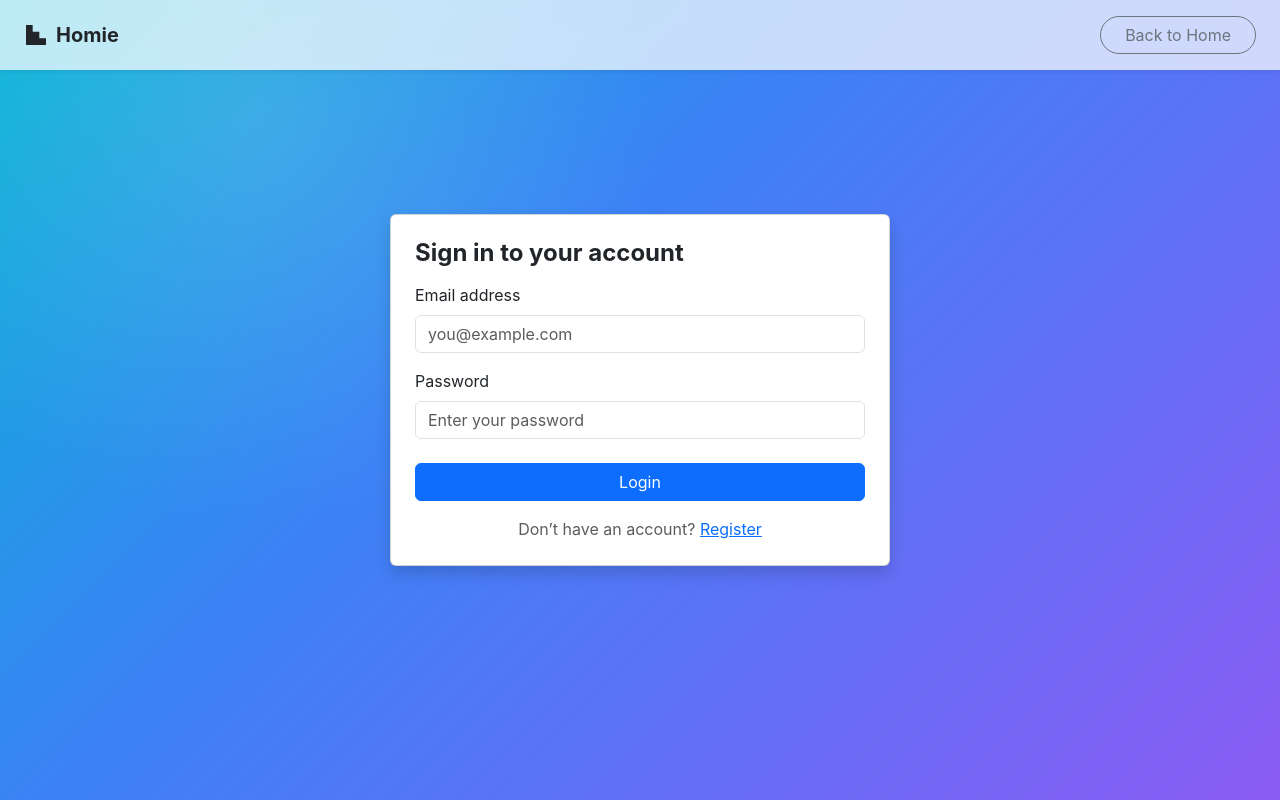
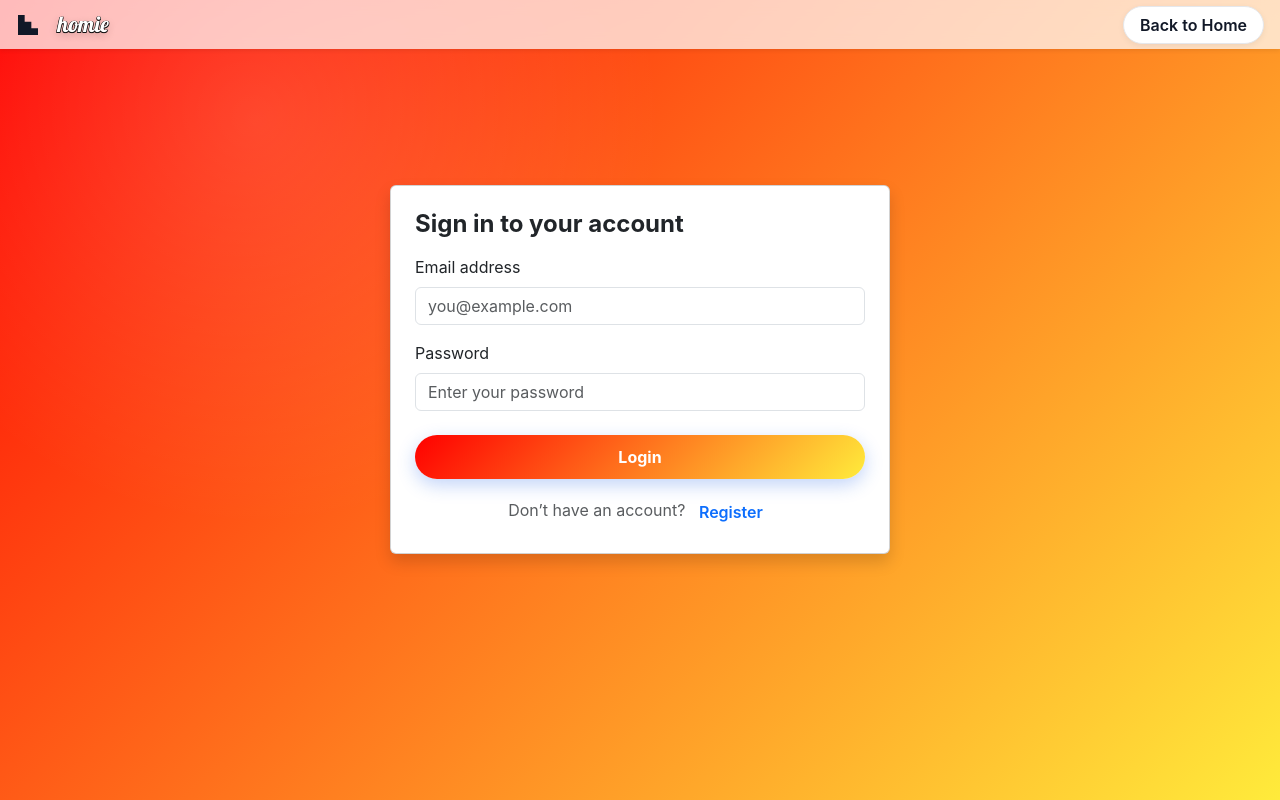
Before and after one commit to ElpiDim/homeFinder-App, a React (Create React App) app in the folder frontend/: page /login in a window 1280 px wide. Built offline with nearby package versions, Linux system fonts and the light colour scheme; no server answers.

Commit message:
change of colors

```diff
--- a/frontend/public/index.html
+++ b/frontend/public/index.html
@@ -1,6 +1,8 @@
 <!DOCTYPE html>
 <html lang="en">
   <head>
+    <link href="https://fonts.googleapis.com/css2?family=Lobster&display=swap" rel="stylesheet">
+
     <meta charset="utf-8" />
     <link rel="icon" href="%PUBLIC_URL%/favicon.ico" />
     <meta name="viewport" content="width=device-width, initial-scale=1" />
--- a/frontend/src/App.css
+++ b/frontend/src/App.css
@@ -65,7 +65,7 @@
 .page-btn-icon { width: 36px; padding: 0; }
 
 .page-btn-active {
-  background: linear-gradient(135deg,#2563eb,#9333ea) !important;
+ background: linear-gradient(135deg,#ff0000,#ffeb3b) !important;
   color: #fff !important;
   border-color: transparent !important;
 }
@@ -110,7 +110,7 @@
   top: 4px;
   bottom: 4px;
   width: 33%;
-  background: linear-gradient(135deg,#2563eb,#9333ea);
+    background: linear-gradient(135deg,#ff0000,#ffeb3b);
   border-radius: 9999px;
   transition: transform 0.3s ease;
   z-index: 1;
--- /dev/null
+++ b/frontend/src/components/Logo.js
@@ -0,0 +1,7 @@
+export default function Logo({ as: Tag = 'h1', className = '' }) {
+  return (
+    <Tag className={`logo-wrap ${className}`}>
+      <span className="logo-word">homie</span>
+    </Tag>
+  );
+}
--- a/frontend/src/index.css
+++ b/frontend/src/index.css
@@ -1,14 +1,140 @@
+/* ================================
+   Global tokens & base styles
+   ================================ */
+
+:root {
+  /* Bootstrap primary (solid) */
+  --bs-primary: #ff0000;
+  --bs-primary-rgb: 255, 0, 0;
+
+  /* Brand palette */
+  --brand-start: #ff0000;
+  --brand-end:   #ffeb3b;
+  --brand-grad:  linear-gradient(135deg, var(--brand-start), var(--brand-end));
+
+  /* UI tokens */
+  --ui-bg: rgba(255,255,255,.72); /* glassy navbar/card bg */
+  --text: #111827;
+  --muted: #6b7280;
+  --border: #e5e7eb;
+}
+
+html, body, #root { height: 100%; }
 
 body {
   margin: 0;
-  font-family: -apple-system, BlinkMacSystemFont, 'Segoe UI', 'Roboto', 'Oxygen',
+  color: var(--text);
+  font-family:
+    -apple-system, BlinkMacSystemFont, 'Segoe UI', 'Roboto', 'Oxygen',
     'Ubuntu', 'Cantarell', 'Fira Sans', 'Droid Sans', 'Helvetica Neue',
     sans-serif;
   -webkit-font-smoothing: antialiased;
   -moz-osx-font-smoothing: grayscale;
 }
 
-code {
-  font-family: source-code-pro, Menlo, Monaco, Consolas, 'Courier New',
-    monospace;
+code { font-family: source-code-pro, Menlo, Monaco, Consolas, 'Courier New', monospace; }
+
+/* ================================
+   Brand Logo
+   ================================ */
+
+/* Default: GRADIENT logo */
+.logo-word{
+  display:inline-block;                 /* για Firefox/Edge */
+  font-family:'Lobster',cursive;        /* βάλε εδώ ό,τι font επέλεξες */
+  font-size:clamp(44px,7vw,96px);
+  line-height:1;
+  text-transform:lowercase;
+
+  /* Gradient fill */
+  background:var(--brand-grad);
+  -webkit-background-clip:text;
+  background-clip:text;                 /* non-WebKit */
+  -webkit-text-fill-color:transparent;
+  color:transparent;                    /* Firefox fallback */
+
+  /* Διακριτικό outline για ανάγνωση */
+  text-shadow:
+    .5px .5px 0 #111, -.5px .5px 0 #111,
+    .5px -.5px 0 #111, -.5px -.5px 0 #111,
+    0 4px 10px rgba(0,0,0,.18);
 }
+
+.logo-wrap{ display:inline-block; padding:.2rem .6rem; border-radius:16px; }
+
+/* Variant: WHITE logo με σκιές (χρησιμοποίησέ το με wrapper .logo-white) */
+.logo-white .logo-word{
+  background:none !important;
+  -webkit-background-clip:initial; background-clip:initial;
+  -webkit-text-fill-color:#fff !important; color:#fff !important;
+  text-shadow:
+    0 1px 0 rgba(0,0,0,.35),
+    0 4px 8px rgba(0,0,0,.35),
+    0 12px 24px rgba(0,0,0,.25);
+}
+
+/* ================================
+   Buttons
+   ================================ */
+
+.btn-brand{
+  background:var(--brand-grad);
+  color:#fff !important;
+  border:none;
+  box-shadow:0 6px 18px rgba(37,99,235,.28);
+}
+.btn-brand:hover{ filter:brightness(.95); }
+
+.btn-brand-outline{
+  background:#fff;
+  color:var(--text) !important;
+  border:1px solid var(--border);
+  transition:all .25s ease;
+  box-shadow:0 2px 6px rgba(0,0,0,.06);
+}
+.btn-brand-outline:hover{
+  background:var(--brand-grad);
+  color:#fff !important;
+  border:none;
+}
+
+/* ================================
+   Layout & Utilities
+   ================================ */
+
+/* Λευκό page background helper */
+.page-white{ min-height:100vh; background:#fff; }
+
+/* Προαιρετικό brand gradient background */
+.brand-page-bg{
+  min-height:100vh;
+  background:
+    radial-gradient(800px circle at 20% 10%, rgba(255,255,255,.12), rgba(255,255,255,0) 40%),
+    var(--brand-grad);
+  background-attachment:fixed;
+}
+
+/* Glassy navbar/card */
+.glass-bg{
+  background:var(--ui-bg);
+  backdrop-filter:blur(8px);
+  -webkit-backdrop-filter:blur(8px);
+}
+
+/* Compact navbar + μικρό logo */
+.compact-nav{ padding-block:.35rem !important; }
+.compact-nav .logo-word{
+  font-size:22px;
+  text-shadow:
+    .5px .5px 0 #111, -.5px .5px 0 #111,
+    .5px -.5px 0 #111, -.5px -.5px 0 #111,
+    0 3px 8px rgba(0,0,0,.20);
+}
+
+/* Compact hero (λιγότερο κάθετο κενό) */
+.hero-compact{ padding:24px 0 !important; }
+
+/* Misc */
+.text-muted-2{ color:var(--muted); }
+.border-soft{ border:1px solid var(--border); }
+.card.rounded-4, .rounded-4{ border-radius:1rem; }
--- a/frontend/src/pages/Dashboard.js
+++ b/frontend/src/pages/Dashboard.js
@@ -445,7 +445,7 @@ function Dashboard() {
               to="/add-property"
               className="btn d-flex align-items-center gap-2 px-3 py-2 rounded-pill shadow-sm"
               style={{
-                background: "linear-gradient(135deg,#2563eb,#9333ea)",
+                background: "linear-gradient(135deg,#ff0000,#ffeb3b)",
                 color: "#fff",
                 fontWeight: 600,
                 border: "none"
@@ -519,7 +519,7 @@ function Dashboard() {
               <button
                 type="button"
                 onClick={() => setShowProfileMenu(v => !v)}
-                onMouseEnter={(e) => { e.currentTarget.style.background = 'linear-gradient(135deg,#2563eb,#9333ea)'; e.currentTarget.style.color = '#fff'; e.currentTarget.style.border = 'none'; }}
+                  onMouseEnter={(e) => { e.currentTarget.style.background = 'linear-gradient(135deg,#ff0000,#ffeb3b)'; e.currentTarget.style.color = '#fff'; e.currentTarget.style.border = 'none'; }}
                 onMouseLeave={(e) => { e.currentTarget.style.background = '#fff'; e.currentTarget.style.color = '#111827'; e.currentTarget.style.border = '1px solid #e5e7eb'; }}
                 className="btn d-flex align-items-center gap-2 px-3 py-2 rounded-pill shadow-sm"
                 aria-haspopup="true"
@@ -571,7 +571,7 @@ function Dashboard() {
             <Link
               to="/profile"
               className="btn d-flex align-items-center gap-2 px-3 py-2 rounded-pill shadow-sm text-decoration-none"
-              onMouseEnter={(e) => { e.currentTarget.style.background = 'linear-gradient(135deg,#2563eb,#9333ea)'; e.currentTarget.style.color = '#fff'; e.currentTarget.style.border = 'none'; }}
+               onMouseEnter={(e) => { e.currentTarget.style.background = 'linear-gradient(135deg,#ff0000,#ffeb3b)'; e.currentTarget.style.color = '#fff'; e.currentTarget.style.border = 'none'; }}
               onMouseLeave={(e) => { e.currentTarget.style.background = '#fff'; e.currentTarget.style.color = '#111827'; e.currentTarget.style.border = '1px solid #e5e7eb'; }}
               style={{
                 background: '#fff',
--- a/frontend/src/pages/Favorites.js
+++ b/frontend/src/pages/Favorites.js
@@ -111,7 +111,7 @@ export default function Favorites() {
             <Button
               onClick={() => navigate('/dashboard')}
               className="rounded-pill px-4"
-              style={{ background: 'linear-gradient(135deg,#2563eb,#1d4ed8)', border: 'none' }}
+              style={{ background: 'linear-gradient(135deg,#ff0000,#ffeb3b)', border: 'none' }}
             >
               Browse Properties
             </Button>
@@ -156,7 +156,7 @@ export default function Favorites() {
                             <Badge
                               bg="primary"
                               title="Type"
-                              style={{ background: 'linear-gradient(135deg,#2563eb,#1d4ed8)' }}
+                              style={{ background: 'linear-gradient(135deg,#ff0000,#ffeb3b)' }}
                             >
                               {p.type}
                             </Badge>
--- a/frontend/src/pages/Home.js
+++ b/frontend/src/pages/Home.js
@@ -3,13 +3,31 @@ import React, { useEffect, useState } from "react";
 import { Link } from "react-router-dom";
 import api from "../api";
 import GoogleMapView from "../components/GoogleMapView";
+import Logo from "../components/Logo";
 
 function Home() {
   const [properties, setProperties] = useState([]);
   const [userLat, setUserLat] = useState(null);
   const [userLng, setUserLng] = useState(null);
 
-  // 1) Προαιρετικά: γεωτοποθεσία χρήστη
+  const API_ORIGIN =
+    (process.env.REACT_APP_API_URL ? process.env.REACT_APP_API_URL.replace(/\/+$/, "") : "") ||
+    (typeof window !== "undefined" ? window.location.origin : "");
+
+  const normalizeUploadPath = (src) => {
+    if (!src) return "";
+    if (src.startsWith("http")) return src;
+    const clean = src.replace(/^\/+/, "");
+    return clean.startsWith("uploads/") ? `/${clean}` : `/uploads/${clean}`;
+  };
+
+  const imgUrl = (src) =>
+    src
+      ? src.startsWith("http")
+        ? src
+        : `${API_ORIGIN}${normalizeUploadPath(src)}`
+      : "https://via.placeholder.com/400x200?text=No+Image";
+
   useEffect(() => {
     if (!navigator.geolocation) return;
     navigator.geolocation.getCurrentPosition(
@@ -22,7 +40,6 @@ function Home() {
     );
   }, []);
 
-  // 2) Featured με sort=relevance
   useEffect(() => {
     const fetchFeatured = async () => {
       try {
@@ -33,141 +50,53 @@ function Home() {
             lat: userLat ?? undefined,
             lng: userLng ?? undefined,
             page: 1,
-            limit: 24,
-          },
+            limit: 24
+          }
         });
-
         const items = Array.isArray(res.data) ? res.data : res.data?.items ?? [];
         setProperties(items);
-      } catch (err) {
-        console.error("Failed to load featured properties:", err);
+      } catch {
         setProperties([]);
       }
     };
     fetchFeatured();
   }, [userLat, userLng]);
 
-  const pageGradient = {
-    minHeight: "100vh",
-    background:
-      "linear-gradient(135deg, #eef2ff 0%, #e0e7ff 22%, #fce7f3 50%, #ffe4e6 72%, #fff7ed 100%)",
-  };
-
-  const imgUrl = (src) =>
-    src
-      ? src.startsWith("http")
-        ? src
-        : `http://localhost:5000${src}`
-      : "https://via.placeholder.com/400x200?text=No+Image";
-
   return (
-    <div style={pageGradient}>
-      {/* Header */}
+    <div className="page-white">
+      {/* Header (white, compact) */}
       <nav
-        className="navbar navbar-expand-lg px-4 py-3 shadow-sm"
-        style={{
-          background: "rgba(255,255,255,0.72)",
-          backdropFilter: "blur(8px)",
-          WebkitBackdropFilter: "blur(8px)",
-          position: "sticky",
-          top: 0,
-          zIndex: 5000,
-        }}
-      >
+        className="navbar navbar-expand-lg px-3 compact-nav shadow-sm bg-white border-bottom border-soft"
+        style={{ position: "sticky", top: 0, zIndex: 5000 }}
+>
         <div className="d-flex align-items-center gap-2">
           <span role="img" aria-label="home">🏠</span>
-          <h5
-            className="mb-0"
-            style={{
-              fontFamily: "'Poppins','Fredoka',sans-serif",
-              fontWeight: 600,
-              textTransform: "lowercase",
-              background: "linear-gradient(90deg,#2563eb,#9333ea)",
-              WebkitBackgroundClip: "text",
-              WebkitTextFillColor: "transparent",
-            }}
-          >
-            homie
-          </h5>
+          {/* Gradient logo (ΔΕΝ βάζουμε logo-white) */}
+          <Logo as="h5" className="mb-0" />
         </div>
 
         <div className="ms-auto d-flex align-items-center gap-2 gap-sm-3">
-          {/* Login: λευκό κουμπί με gradient hover */}
-          <Link
-            to="/login"
-            className="btn rounded-pill px-3 px-sm-4 fw-semibold"
-            style={{
-              background: "#fff",
-              color: "#111827",
-              border: "1px solid #e5e7eb",
-              transition: "all .25s ease",
-              boxShadow: "0 2px 6px rgba(0,0,0,0.06)",
-            }}
-            onMouseEnter={(e) => {
-              e.currentTarget.style.background =
-                "linear-gradient(135deg, #2563eb, #9333ea)";
-              e.currentTarget.style.color = "#fff";
-              e.currentTarget.style.border = "none";
-            }}
-            onMouseLeave={(e) => {
-              e.currentTarget.style.background = "#fff";
-              e.currentTarget.style.color = "#111827";
-              e.currentTarget.style.border = "1px solid #e5e7eb";
-            }}
-          >
+          <Link to="/login" className="btn btn-brand-outline rounded-pill px-3 px-sm-4 fw-semibold">
             Login
           </Link>
-
-          {/* Register: γεμάτο gradient */}
-          <Link
-            to="/register"
-            className="btn rounded-pill px-3 px-sm-4 fw-semibold"
-            style={{
-              background: "linear-gradient(135deg,#2563eb,#9333ea)",
-              color: "#fff",
-              border: "none",
-              boxShadow: "0 6px 18px rgba(37,99,235,.28)",
-            }}
-          >
+          <Link to="/register" className="btn btn-brand rounded-pill px-3 px-sm-4 fw-semibold">
             Register
           </Link>
         </div>
       </nav>
 
-      {/* Hero */}
-      <section className="text-center py-5 d-flex flex-column justify-content-center align-items-center">
+      {/* Hero (compact) */}
+      <section className="hero-compact text-center d-flex flex-column justify-content-center align-items-center bg-white">
         <div className="container">
-          <h1
-            className="mb-2"
-            style={{
-              fontFamily: "'Poppins','Fredoka',sans-serif",
-              fontSize: "3rem",
-              fontWeight: 600,
-              textTransform: "lowercase",
-              letterSpacing: "0.5px",
-            }}
-          >
-            <span
-              style={{
-                background: "linear-gradient(90deg, #2563eb, #9333ea)",
-                WebkitBackgroundClip: "text",
-                WebkitTextFillColor: "transparent",
-              }}
-            >
-              homie
-            </span>
-          </h1>
-
+          {/* Gradient logo στο hero */}
+          <Logo />
           <p className="lead mb-0">Find a house, make it your home in a click.</p>
         </div>
       </section>
 
       {/* Map */}
-      <div className="container my-5">
-        <div
-          className="card border-0 shadow-sm rounded-4"
-          style={{ overflow: "hidden" }}
-        >
+      <div className="container my-4">
+        <div className="card border-0 shadow-sm rounded-4" style={{ overflow: "hidden" }}>
           <GoogleMapView
             properties={Array.isArray(properties) ? properties : []}
             height="320px"
@@ -185,10 +114,7 @@ function Home() {
           ) : (
             properties.map((prop) => (
               <div className="col-md-4" key={prop._id}>
-                <Link
-                  to={`/property/${prop._id}`}
-                  className="text-decoration-none text-dark"
-                >
+                <Link to={`/property/${prop._id}`} className="text-decoration-none text-dark">
                   <div className="card border-0 shadow-sm h-100 rounded-4">
                     <div
                       className="rounded-top"
@@ -198,7 +124,7 @@ function Home() {
                         backgroundPosition: "center",
                         height: "200px",
                         borderTopLeftRadius: "1rem",
-                        borderTopRightRadius: "1rem",
+                        borderTopRightRadius: "1rem"
                       }}
                     />
                     <div className="card-body">
@@ -209,9 +135,7 @@ function Home() {
                           💶 {Number(prop.price).toLocaleString()} €
                         </p>
                       )}
-                      {prop.type && (
-                        <p className="card-text text-muted">🏷️ {prop.type}</p>
-                      )}
+                      {prop.type && <p className="card-text text-muted">🏷️ {prop.type}</p>}
                     </div>
                   </div>
                 </Link>
--- a/frontend/src/pages/Login.js
+++ b/frontend/src/pages/Login.js
@@ -1,7 +1,9 @@
+// src/pages/Login.jsx
 import React, { useState } from 'react';
 import { useNavigate, Link } from 'react-router-dom';
 import { useAuth } from '../context/AuthContext';
 import { loginUser } from '../services/authService';
+import Logo from '../components/Logo';
 
 function Login() {
   const [email, setEmail] = useState('');
@@ -10,11 +12,11 @@ function Login() {
   const { setUser } = useAuth();
   const navigate = useNavigate();
 
-  // Same vibrant gradient used on Login
+  // ίδιο vibrant gradient με Register
   const pageGradient = {
     minHeight: '100vh',
     background:
-      'radial-gradient(900px circle at 20% 15%, rgba(255,255,255,0.14), rgba(255,255,255,0) 45%), linear-gradient(135deg, #06B6D4 0%, #3B82F6 40%, #8B5CF6 100%)',
+      'radial-gradient(900px circle at 20% 15%, rgba(255,255,255,0.14), rgba(255,255,255,0) 45%), linear-gradient(135deg, #ff0000 0%, #ffeb3b 100%)',
     backgroundAttachment: 'fixed',
   };
 
@@ -34,23 +36,23 @@ function Login() {
 
   return (
     <div style={pageGradient}>
-      {/* Navbar (translucent over the gradient) */}
+      {/* Navbar (compact + glass) */}
       <nav
-        className="navbar navbar-expand-lg px-4 py-3 shadow-sm"
-        style={{
-          background: 'rgba(255,255,255,0.72)',
-          backdropFilter: 'blur(8px)',
-          WebkitBackdropFilter: 'blur(8px)',
-        }}
+        className="navbar navbar-expand-lg px-3 compact-nav shadow-sm glass-bg"
+        style={{ position: 'sticky', top: 0, zIndex: 5000 }}
       >
         <div className="d-flex align-items-center gap-2">
-          <svg width="24" height="24" fill="currentColor" viewBox="0 0 48 48">
+          <svg width="24" height="24" fill="currentColor" viewBox="0 0 48 48" aria-hidden="true">
             <path d="M4 4H17.3334V17.3334H30.6666V30.6666H44V44H4V4Z" />
           </svg>
-          <h5 className="mb-0 fw-bold">Homie</h5>
+        {/* Brand logo (λευκό με σκιές) */}
+          <Logo as="h5" className="mb-0 logo-white" />
         </div>
+
         <div className="ms-auto d-flex align-items-center gap-3">
-          <Link to="/" className="btn btn-outline-secondary rounded-pill px-4">Back to Home</Link>
+          <Link to="/" className="btn btn-brand-outline rounded-pill px-3 fw-semibold">
+            Back to Home
+          </Link>
         </div>
       </nav>
 
@@ -58,7 +60,7 @@ function Login() {
       <div className="container d-flex justify-content-center align-items-center" style={{ minHeight: '80vh' }}>
         <div className="card shadow p-4" style={{ maxWidth: '500px', width: '100%' }}>
           <h4 className="fw-bold mb-3">Sign in to your account</h4>
-          {message && <div className="alert alert-info">{message}</div>}
+          {message && <div className="alert alert-info rounded-pill">{message}</div>}
 
           <form onSubmit={handleLogin}>
             <div className="mb-3">
@@ -86,13 +88,17 @@ function Login() {
             </div>
 
             <div className="d-grid">
-              <button type="submit" className="btn btn-primary">Login</button>
+              <button type="submit" className="btn btn-brand rounded-pill" style={{ height: 44, fontWeight: 700 }}>
+                Login
+              </button>
             </div>
           </form>
 
           <div className="mt-3 text-center">
             <span className="text-muted">Don’t have an account? </span>
-            <Link to="/register">Register</Link>
+            <Link to="/register" className="btn btn-link rounded-pill px-2 py-1" style={{ textDecoration: 'none', fontWeight: 600 }}>
+              Register
+            </Link>
           </div>
         </div>
       </div>
--- a/frontend/src/pages/Register.js
+++ b/frontend/src/pages/Register.js
@@ -21,7 +21,7 @@ function Register() {
   const pageGradient = {
     minHeight: '100vh',
     background:
-      'radial-gradient(900px circle at 20% 15%, rgba(255,255,255,0.14), rgba(255,255,255,0) 45%), linear-gradient(135deg, #06B6D4 0%, #3B82F6 40%, #8B5CF6 100%)',
+       'radial-gradient(900px circle at 20% 15%, rgba(255,255,255,0.14), rgba(255,255,255,0) 45%), linear-gradient(135deg, #ff0000 0%, #ffeb3b 100%)',
     backgroundAttachment: 'fixed',
   };
 
@@ -60,7 +60,7 @@ function Register() {
             style={{
               fontFamily: "'Poppins','Fredoka',sans-serif",
               textTransform: 'lowercase',
-              background: 'linear-gradient(90deg,#2563eb,#9333ea)',
+               background: 'linear-gradient(90deg,#ff0000,#ffeb3b)',
               WebkitBackgroundClip: 'text',
               WebkitTextFillColor: 'transparent',
             }}
@@ -143,7 +143,7 @@ function Register() {
                 style={{
                   fontWeight: 700,
                   height: 44,
-                  background: 'linear-gradient(135deg, #2563eb, #9333ea)',
+                  background: 'linear-gradient(135deg, #ff0000, #ffeb3b)',
                   color: '#fff',
                   border: 'none',
                 }}
```
Also changed, not shown: frontend/src/components/Layout.js (+5 -5 lines).
